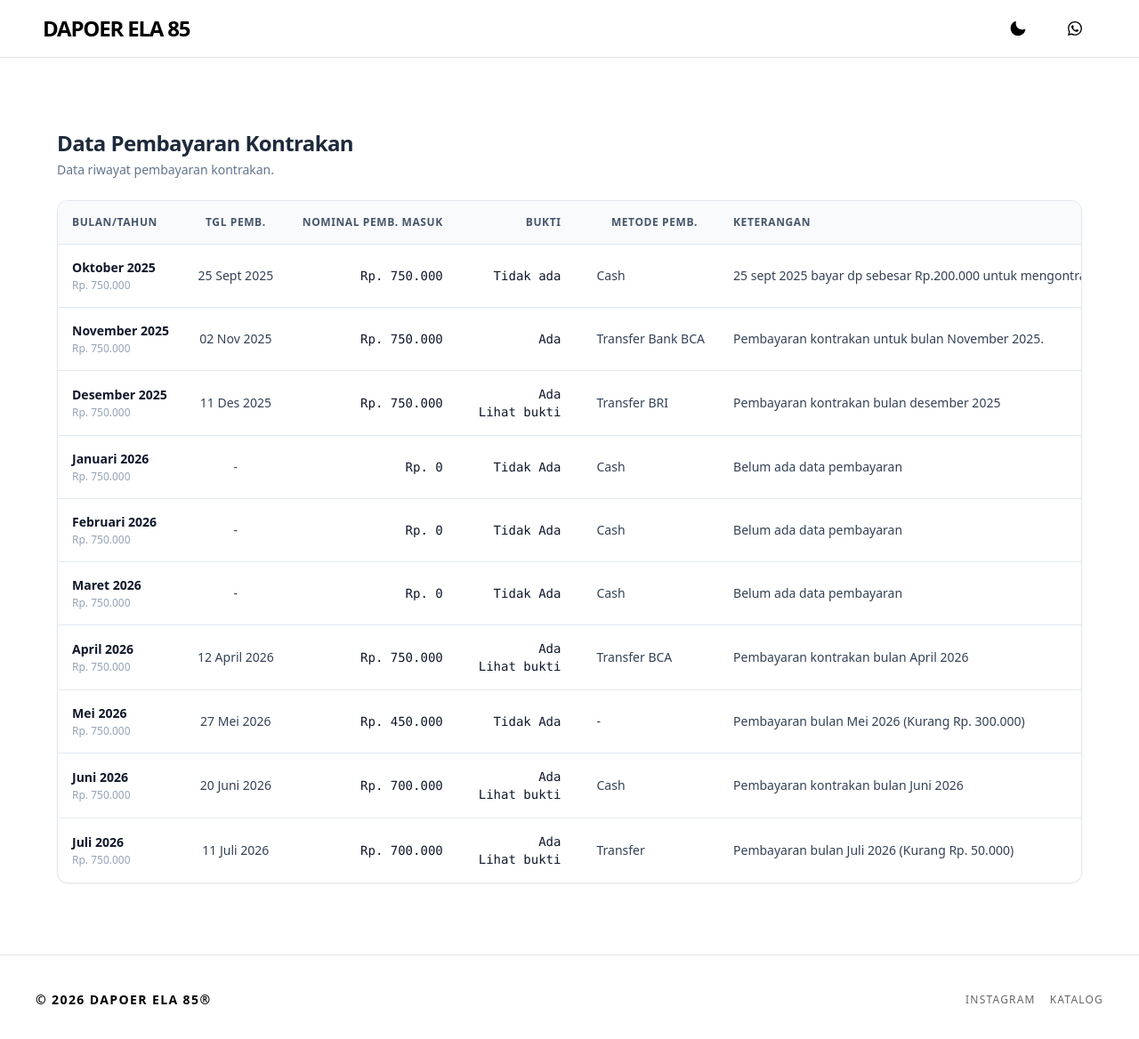
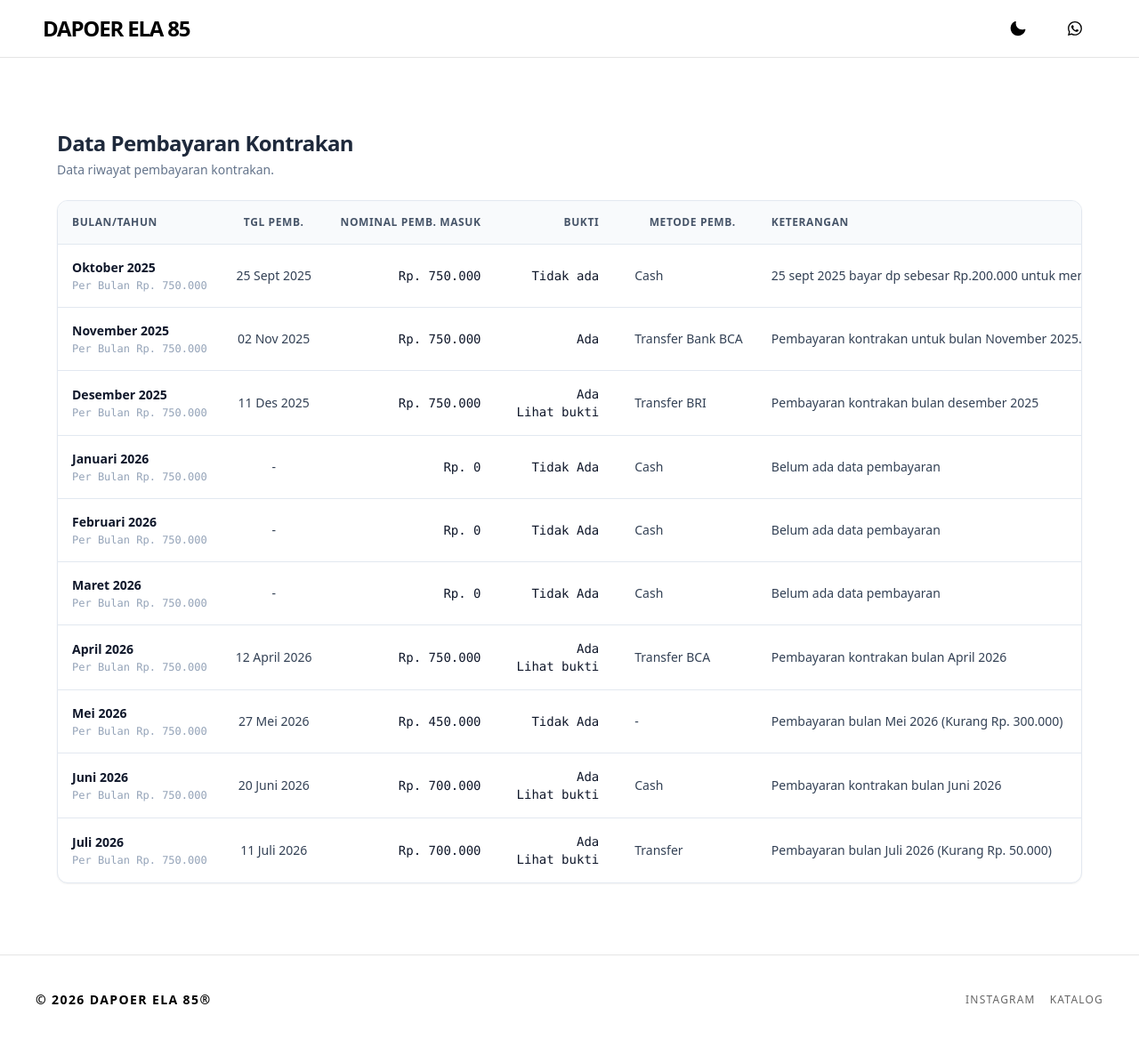
Before and after one commit to dapoerela85/dapoerela85.github.io, a Jekyll site: the page built from _pages/kontrakan.html, in a window 1280 px wide and 1174 px high. Shown: the top 1168 px of the window at 89% size. Built offline with Jekyll 4.4.1, drawn with Linux system fonts in a browser that asks for light colours; nearby versions of some CDN libraries.

Commit message:
Update asset nominal display format in kontrakan.html

```diff
--- a/_pages/kontrakan.html
+++ b/_pages/kontrakan.html
@@ -36,7 +36,7 @@ permalink: /kontrakan/
 
               <td class="p-4 font-semibold text-slate-900">
                 {{ asset.title }}
-                <span class="block text-xs text-slate-400 font-normal mt-0.5">{{ asset.nominal }}</span>
+                <span class="block text-xs text-slate-400 font-normal font-mono mt-0.5">Per Bulan {{ asset.nominal }}</span>
               </td>
 
               <td class="p-4 text-center font-medium">
```
